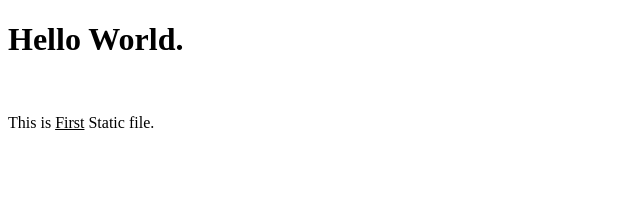
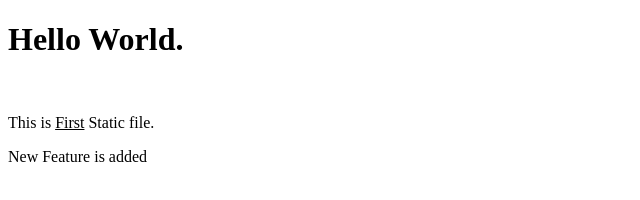
Before and after one commit to JayRathod341997/static-app, a plain HTML site: page index.html in a window 1280 px wide. Shown: the whole page, without its empty margins (0-640 px from the left). Drawn offline with Linux system fonts and the light colour scheme.

Commit message:
another feature

```diff
--- a/index.html
+++ b/index.html
@@ -9,5 +9,6 @@
     <h1>Hello World.</h1>
     <br />
     <p>This is <u>First</u> Static file.</p>
+    <p>New Feature is added</p>
   </body>
 </html>
```
